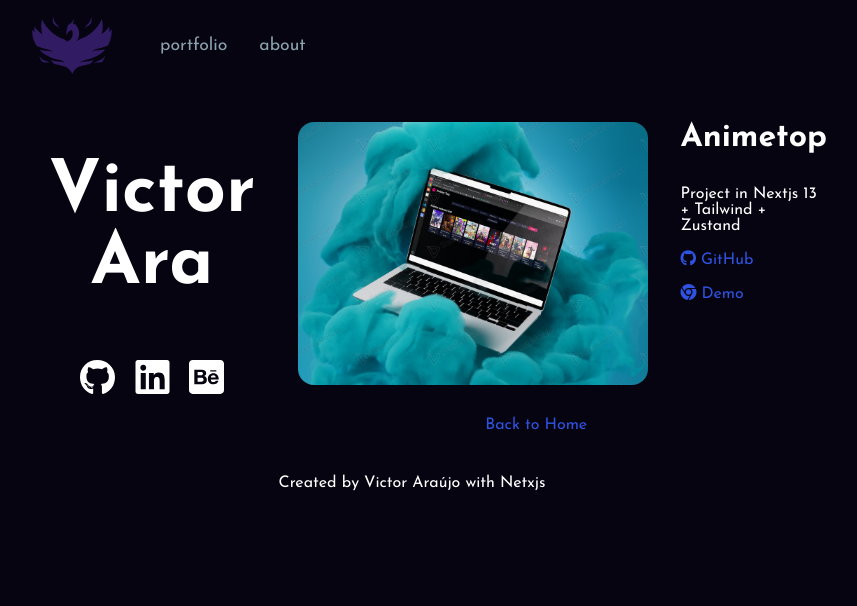
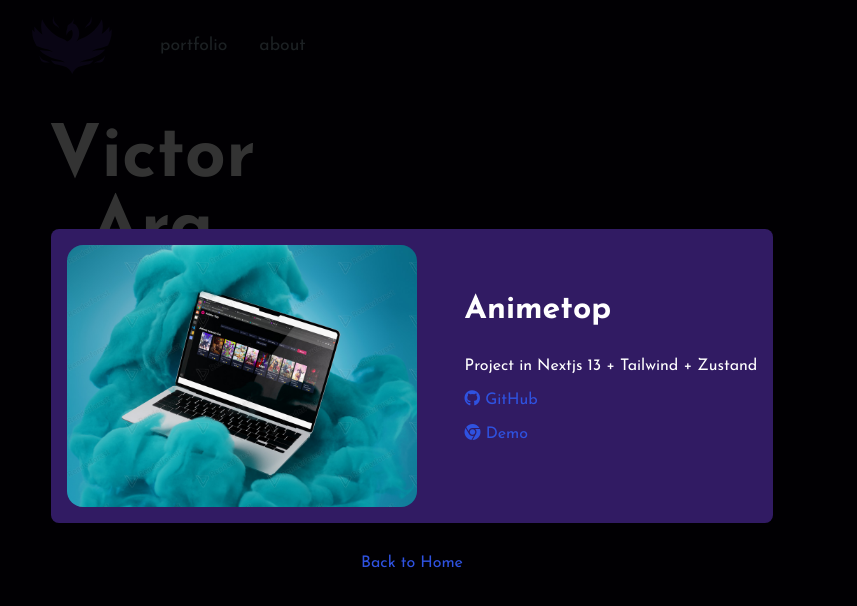
Before and after one commit to Victorb999/victor-portfolio, a Next.js app: page /app/animetop in a window 1280 px wide. Shown: the top 606 px of the page, without its empty margins (228-1085 px from the left). Built offline with nearby package versions, Linux system fonts and the light colour scheme.

Commit message:
Update 7 files

```diff
--- a/src/components/Footer/Footer.tsx
+++ b/src/components/Footer/Footer.tsx
@@ -1,6 +1,6 @@
 import styles from "./styles.module.css";
 
-const Header: React.FC = () => {
+const Footer: React.FC = () => {
   return (
     <footer className={styles.footer}>
       Created by Victor Araújo with Netxjs
@@ -8,4 +8,4 @@ const Header: React.FC = () => {
   );
 };
 
-export default Header;
+export default Footer;
--- a/src/components/Layout/styles.module.css
+++ b/src/components/Layout/styles.module.css
@@ -3,8 +3,9 @@
 }
 .body {
   display: flex;
+  gap: 20%;
 }
-@media (max-width: 400px) {
+@media (max-width: 800px) {
   .body {
     flex-direction: column;
   }
--- a/src/pages/about/index.tsx
+++ b/src/pages/about/index.tsx
@@ -22,7 +22,7 @@ const About: React.FC = () => {
           stiffness: 150,
           damping: 100,
         }}
-        src="/img/Me.svg"
+        src="/img/me.jpeg"
         alt="Me"
         className={styles.img}
       />
--- a/src/pages/app/[id].tsx
+++ b/src/pages/app/[id].tsx
@@ -20,7 +20,7 @@ const App = ({ dataApp }: AppProps) => {
         <motion.div
           initial={{ opacity: 0 }}
           animate={{ opacity: 1 }}
-          transition={{ delay: 0.25, duration: 0.5 }}
+          transition={{ delay: 0.25, duration: 1 }}
           className={styles.description}
         >
           <h1>{dataApp.id}</h1>
--- a/src/pages/app/styles.module.css
+++ b/src/pages/app/styles.module.css
@@ -3,14 +3,28 @@
   flex-direction: column;
   align-items: center;
   justify-content: center;
-  margin-top: 2rem;
+  background-image: linear-gradient(
+    to right,
+    rgba(0, 0, 0, 0.8),
+    rgba(0, 0, 0, 0.8)
+  );
+  position: absolute;
+  top: 0;
+  left: 0;
+  width: 100dvw;
+  height: 100dvh;
 }
 .container {
-  display: grid;
-  grid-template-columns: repeat(1, 1fr);
+  display: flex;
+  flex-direction: column;
+  align-items: center;
+  justify-content: center;
+  background-color: var(--purple);
+  border-radius: 0.5rem;
+  padding: 1rem;
 }
 .img {
-  max-width: 350px;
+  width: 80%;
   border-radius: 1rem;
 }
 
@@ -42,14 +56,18 @@
   display: block;
   margin-bottom: 1rem;
 }
-@media (min-width: 800px) {
+@media (min-width: 600px) {
   .container {
     max-width: 90%;
-    display: grid;
-    grid-template-columns: repeat(2, 1fr);
+    flex-direction: row;
+    gap: 1rem;
   }
   .description {
     margin-top: 0rem;
     margin-left: 2rem;
   }
+  .img {
+    max-width: 350px;
+    border-radius: 1rem;
+  }
 }
```
Also changed, not shown: public/img/me.jpeg (added), 1 other file (tests, documents, lock files or other folders).
